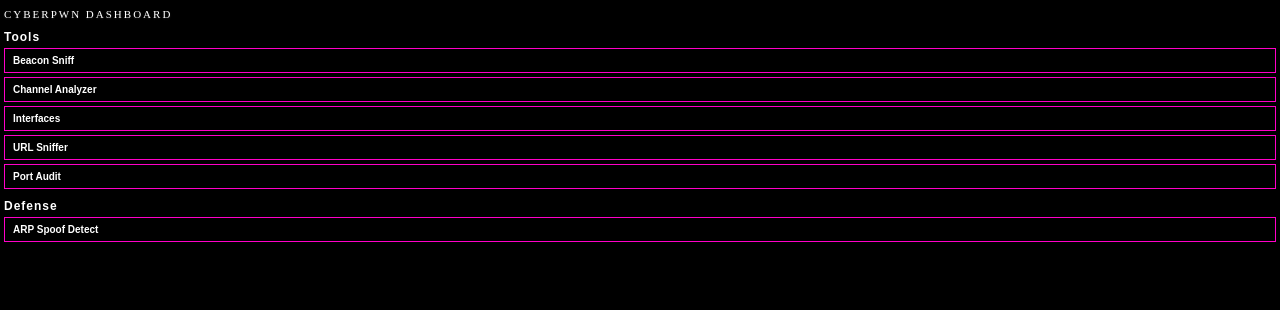
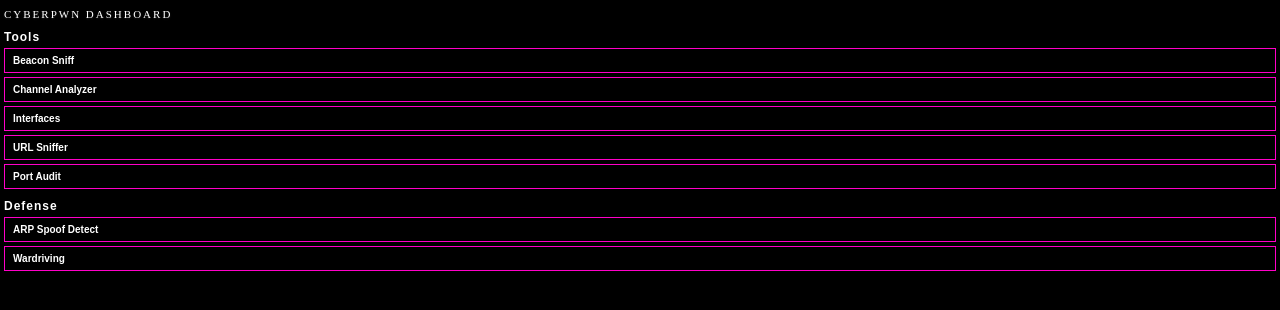
Before and after one commit to Nezu423/CyberPWN, a Flask app: page /success.html in a window 1280 px wide. Shown: the top 310 px of the page. Run offline with Flask 3, Linux system fonts and the light colour scheme; the visitor is signed in with stand-in values (Sample User, id 1).

Commit message:
logging added + theme fixes

```diff
--- a/server.py
+++ b/server.py
@@ -1160,17 +1160,32 @@ def channel_analyzer():
 # --- Sniffer API Routes ---
 @app.route('/api/wardriving/raw', methods=['POST'])
 def api_wardriving_raw():
-    """Return raw nmcli output for wardriving."""
+    """Return raw nmcli output for wardriving and log to file."""
     try:
         # Run nmcli dev wifi list and return raw output
         cmd = "nmcli dev wifi list"
         result = run_capture(cmd, timeout=12)
 
+        # Create logs directory if it doesn't exist
+        logs_dir = os.path.join(base_dir, 'CyberPWN', 'logs')
+        os.makedirs(logs_dir, exist_ok=True)
+
+        # Create log file with current date
+        log_file = os.path.join(logs_dir, f"wardriving_{time.strftime('%Y-%m-%d')}.log")
+
+        # Write to log file with timestamp
+        timestamp = time.strftime('%Y-%m-%d %H:%M:%S')
+        with open(log_file, 'a') as f:
+            f.write(f"\n=== Wardriving Scan - {timestamp} ===\n")
+            f.write(result.get('stdout', ''))
+            f.write("\n")
+
         return jsonify({
             'ok': True,
             'raw_output': result.get('stdout', ''),
             'stderr': result.get('stderr', ''),
-            'timestamp': time.strftime('%Y-%m-%d %H:%M:%S')
+            'timestamp': timestamp,
+            'log_file': log_file
         })
     except Exception as e:
         return jsonify({'ok': False, 'error': str(e)}), 500
--- a/templates/success.html
+++ b/templates/success.html
@@ -92,6 +92,7 @@ window.onload=function(){};
   <div class="menu-group">
     <ul class="menu-list">
       <li><a href="arp_spoof.html" class="menu-btn" data-label="ARP Spoof Detect">ARP Spoof Detect</a></li>
+      <li><a href="wardriving.html" class="menu-btn" data-label="Wardriving">Wardriving</a></li>
     </ul>
   </div>
 </div>
```
